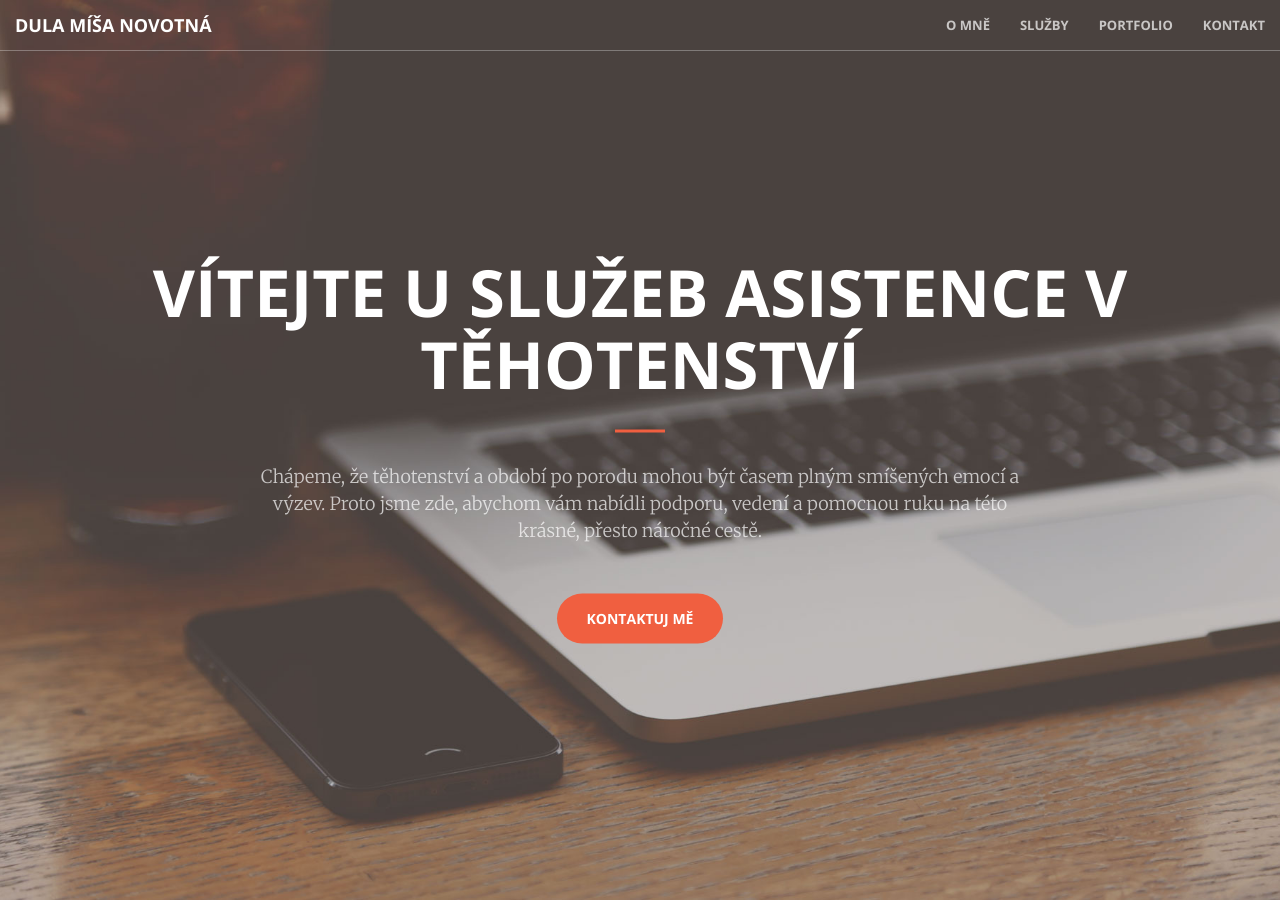
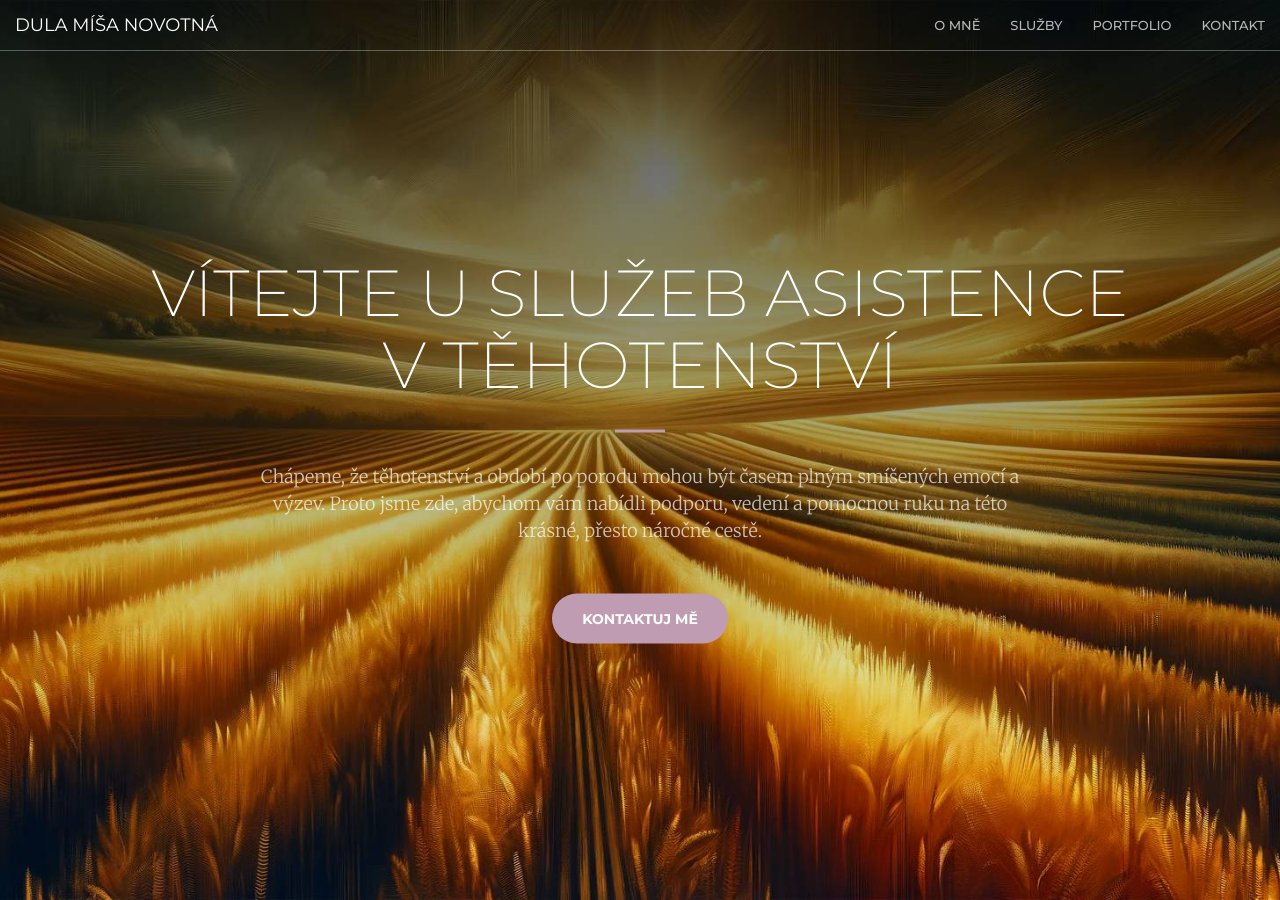
Before and after one commit to fidaak/misadula.github.io, a Jekyll site: the page built from index.html, in a window 1280 px wide and 900 px high. Built offline with Jekyll 4.4.1, drawn with Linux system fonts in a browser that asks for light colours.

Commit message:
Update header image and font weights

```diff
--- a/_config.yml
+++ b/_config.yml
@@ -4,14 +4,14 @@ tagline: Vítejte u služeb asistence v těhotenství
 author: Michaela Novotná
 first_button_text: 'Kontaktuj mě'
 first_button_url: '#contact'
-header_img: /img/header.jpg
+header_img: /img/test4.jpg
 home_menu_text: Dula Míša Novotná
 description: Chápeme, že těhotenství a období po porodu mohou být časem plným smíšených emocí a výzev. Proto jsme zde, abychom vám nabídli podporu, vedení a pomocnou ruku na této krásné, přesto náročné cestě.
 baseurl: "" # the subpath of your site, e.g. /blog/
 url: "" # the base hostname & protocol for your site
 
 # Theme customization
-primary: '#F05F40'
+primary: '#c09cb3'
 dark: '#222'
 
 # Contact details
--- a/_includes/head.html
+++ b/_includes/head.html
@@ -14,6 +14,13 @@
     <!-- Custom Fonts -->
     <link href='https://fonts.googleapis.com/css?family=Open+Sans:300italic,400italic,600italic,700italic,800italic,400,300,600,700,800' rel='stylesheet' type='text/css'>
     <link href='https://fonts.googleapis.com/css?family=Merriweather:400,300,300italic,400italic,700,700italic,900,900italic' rel='stylesheet' type='text/css'>
+
+    <link href="https://fonts.googleapis.com/css2?family=Montserrat:ital,wght@0,100..900;1,100..900&display=swap" rel="stylesheet" type='text/css'>
+    <link href="https://fonts.googleapis.com/css2?family=Dancing+Script:wght@400..700&display=swap" rel="stylesheet" type='text/css'>
+    <link href="https://fonts.googleapis.com/css2?family=Sacramento&display=swap" rel="stylesheet" type='text/css'>
+
+
+
     <link rel="stylesheet" href="{{ site.baseurl }}/font-awesome/css/font-awesome.min.css" type="text/css">
 
     <!-- Plugin CSS -->
--- a/_sass/_base.scss
+++ b/_sass/_base.scss
@@ -93,7 +93,7 @@ aside {
     .navbar-header .navbar-brand {
         color: $theme-primary;
         @include sans-serif-font;
-        font-weight: 700;
+        font-weight: 400;
         text-transform: uppercase;
         &:hover,
         &:focus {
@@ -105,7 +105,7 @@ aside {
             > a,
             > a:focus {
                 text-transform: uppercase;
-                font-weight: 700;
+                font-weight: 500;
                 font-size: 13px;
                 color: $theme-dark;
                 &:hover {
@@ -181,7 +181,7 @@ header {
         width: 100%;
         .header-content-inner {
             h1 {
-                font-weight: 700;
+                font-weight: 200;
                 text-transform: uppercase;
                 margin-top: 0;
                 margin-bottom: 0;
--- a/_sass/_mixins.scss
+++ b/_sass/_mixins.scss
@@ -57,7 +57,8 @@
 
 @mixin sans-serif-font()
 {
-	font-family: 'Open Sans', 'Helvetica Neue', Arial, sans-serif;
+	/*font-family: 'Open Sans', 'Helvetica Neue', Arial, sans-serif;*/
+	font-family: 'Montserrat', 'Helvetica Neue', Arial, sans-serif;
 }
 
 @mixin serif-font()
```
Also changed, not shown: img/test1.webp (added), img/test2.jpg (added), img/test3.jpg (added), img/test4.jpg (added).
